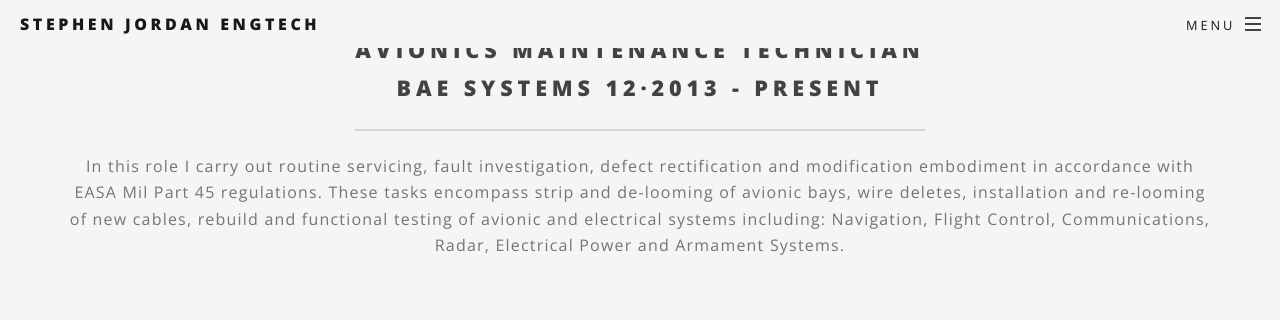
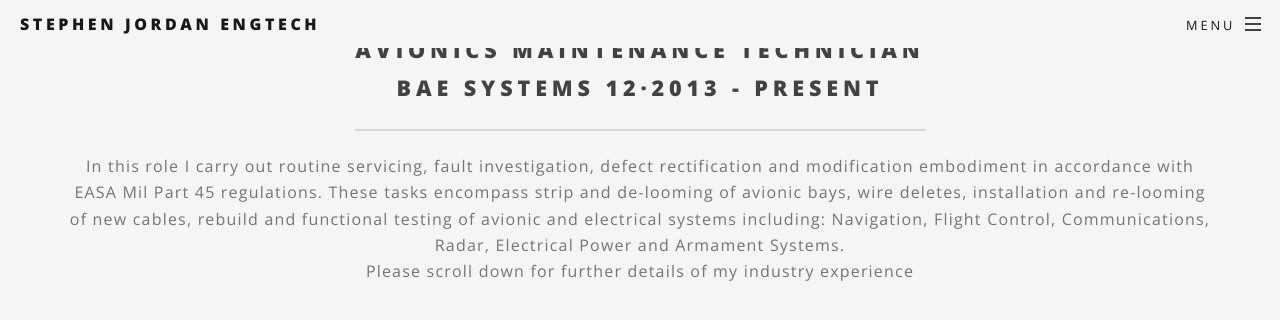
Before and after one commit to SJJUK/SJJUK.github.io, a Jekyll site: the page built from index.html, in a window 1280 px wide and 900 px high, scrolled down 965 px, cut to the strip 0-354 px from the top of the window. Shown: the top 320 px of the strip. Built offline with Jekyll 4.4.1, drawn with Linux system fonts in a browser that asks for light colours.

Commit message:
Update index.html

```diff
--- a/index.html
+++ b/index.html
@@ -25,7 +25,8 @@
 								and de-looming of avionic bays, wire deletes, installation and
 								re-looming of new cables, rebuild and functional testing
 								of avionic and electrical systems including:  Navigation, Flight Control,
-								Communications,  Radar, Electrical Power and  Armament Systems.</p>
+								Communications,  Radar, Electrical Power and  Armament Systems.<br />
+								Please scroll  down for further details of my industry experience</p>
 							</header>
 						</div>
 					</section>
```
